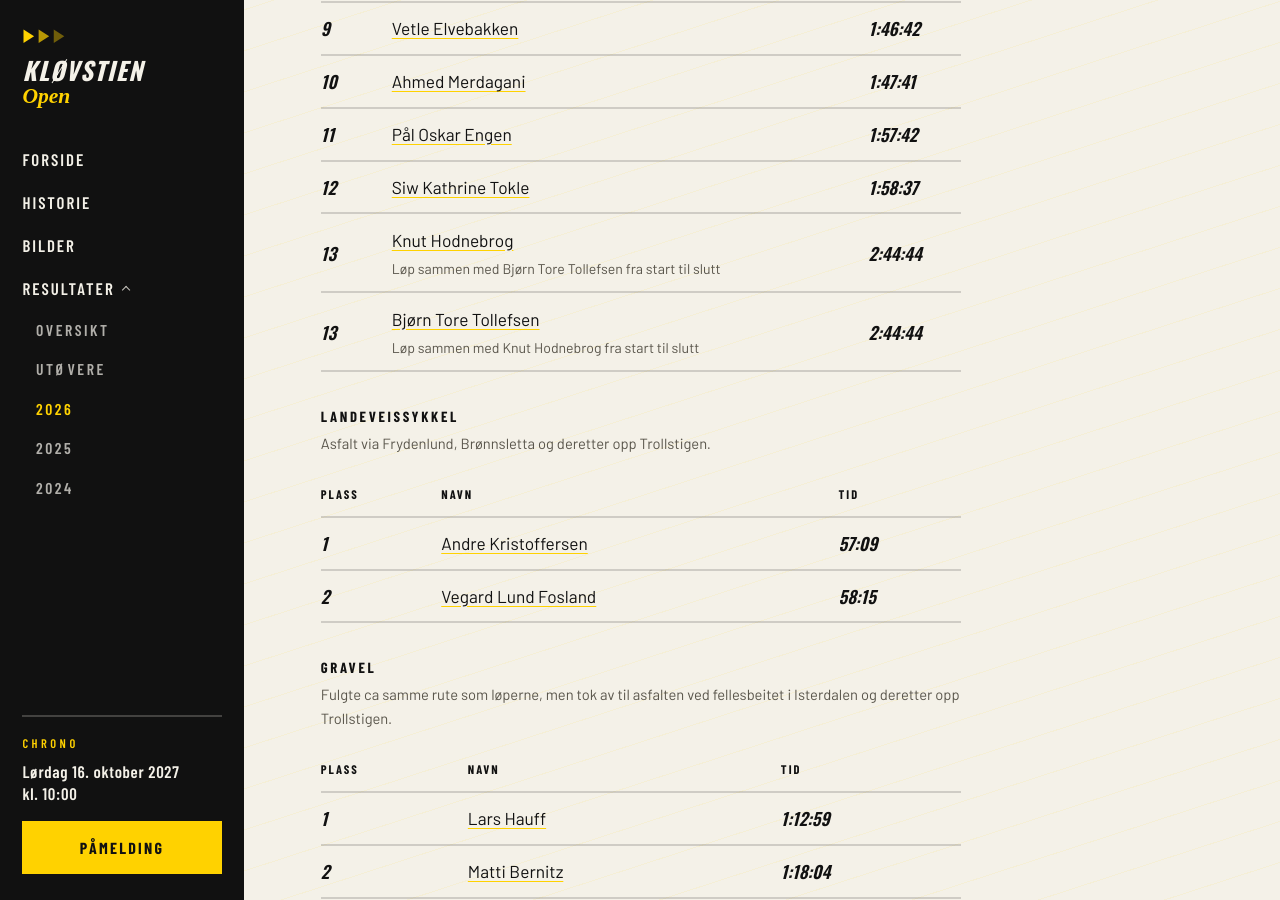
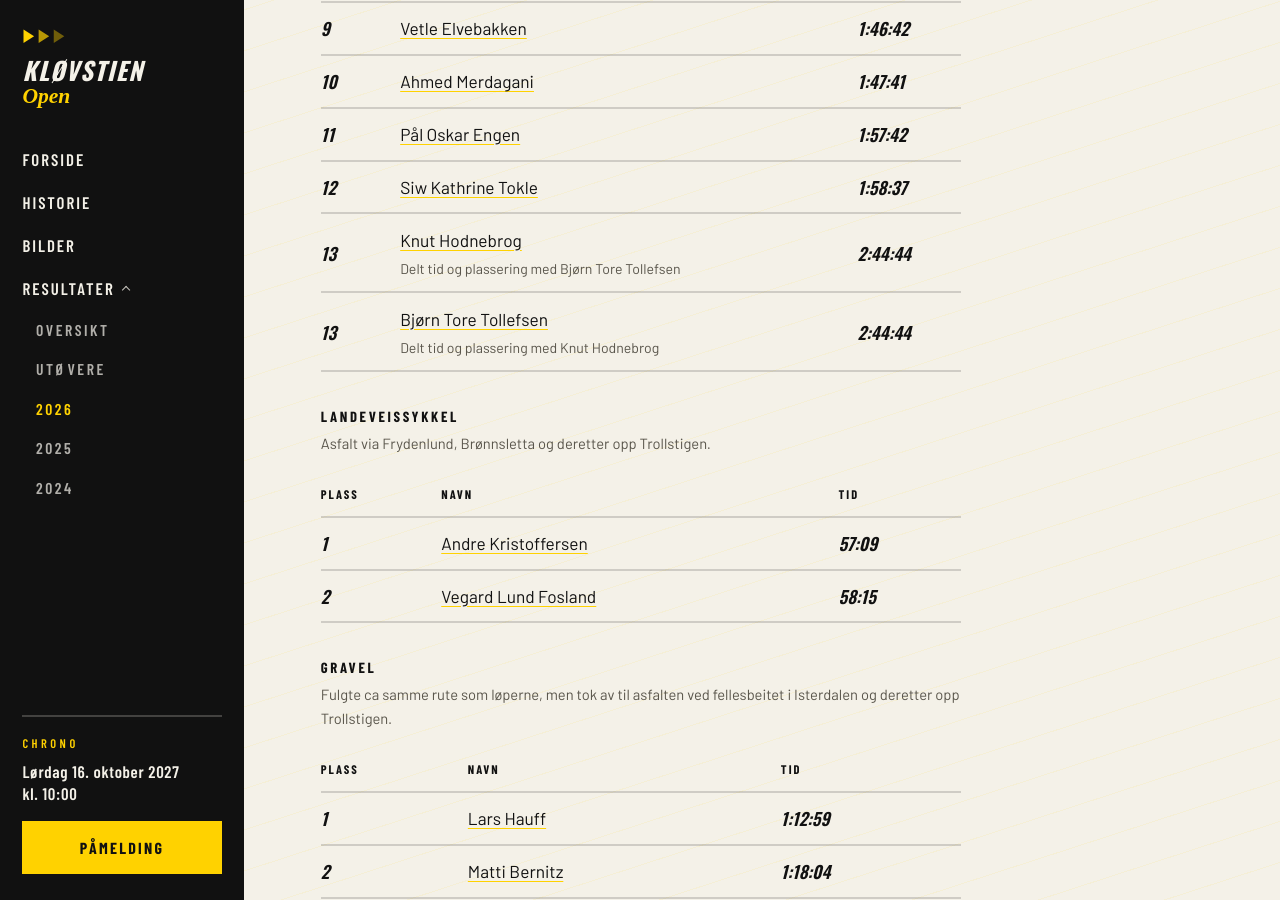
Before and after one commit to hanserino/klovstien, a Jekyll site: the page built from resultater/2026.md, in a window 1280 px wide and 900 px high, scrolled down 859 px. Built offline with Jekyll 4.4.1, drawn with Linux system fonts in a browser that asks for light colours; some web fonts are replaced.

Commit message:
Note Knut and Bjørn Tore as sharing time and place in 2026.
Co-authored-by: Cursor <cursoragent@cursor.com>

```diff
--- a/_data/resultater.yml
+++ b/_data/resultater.yml
@@ -89,11 +89,11 @@
         - plass: 13
           navn: Knut Hodnebrog
           tid: "2:44:44"
-          merknad: Løp sammen med Bjørn Tore Tollefsen fra start til slutt
+          merknad: Delt tid og plassering med Bjørn Tore Tollefsen
         - plass: 13
           navn: Bjørn Tore Tollefsen
           tid: "2:44:44"
-          merknad: Løp sammen med Knut Hodnebrog fra start til slutt
+          merknad: Delt tid og plassering med Knut Hodnebrog
     - id: landevei
       tittel: Landeveissykkel
       note: Asfalt via Frydenlund, Brønnsletta og deretter opp Trollstigen.
--- a/_data/utovere.yml
+++ b/_data/utovere.yml
@@ -41,7 +41,7 @@
     plass: 13
     tid: '2:44:44'
     seconds: 9884
-    merknad: Løp sammen med Knut Hodnebrog fra start til slutt
+    merknad: Delt tid og plassering med Knut Hodnebrog
   slug: bjorn-tore-tollefsen
   starter: 1
   akse_aar:
@@ -230,7 +230,7 @@
     plass: 13
     tid: '2:44:44'
     seconds: 9884
-    merknad: Løp sammen med Bjørn Tore Tollefsen fra start til slutt
+    merknad: Delt tid og plassering med Bjørn Tore Tollefsen
   slug: knut-hodnebrog
   starter: 1
   akse_aar:
```
